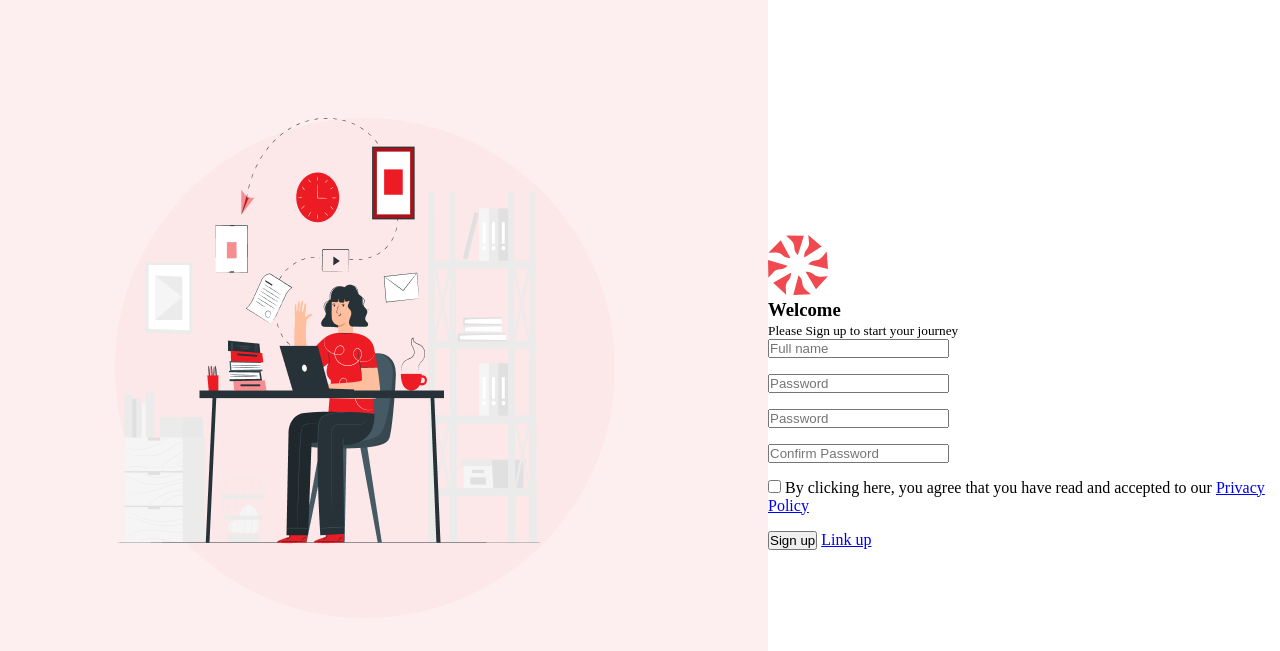
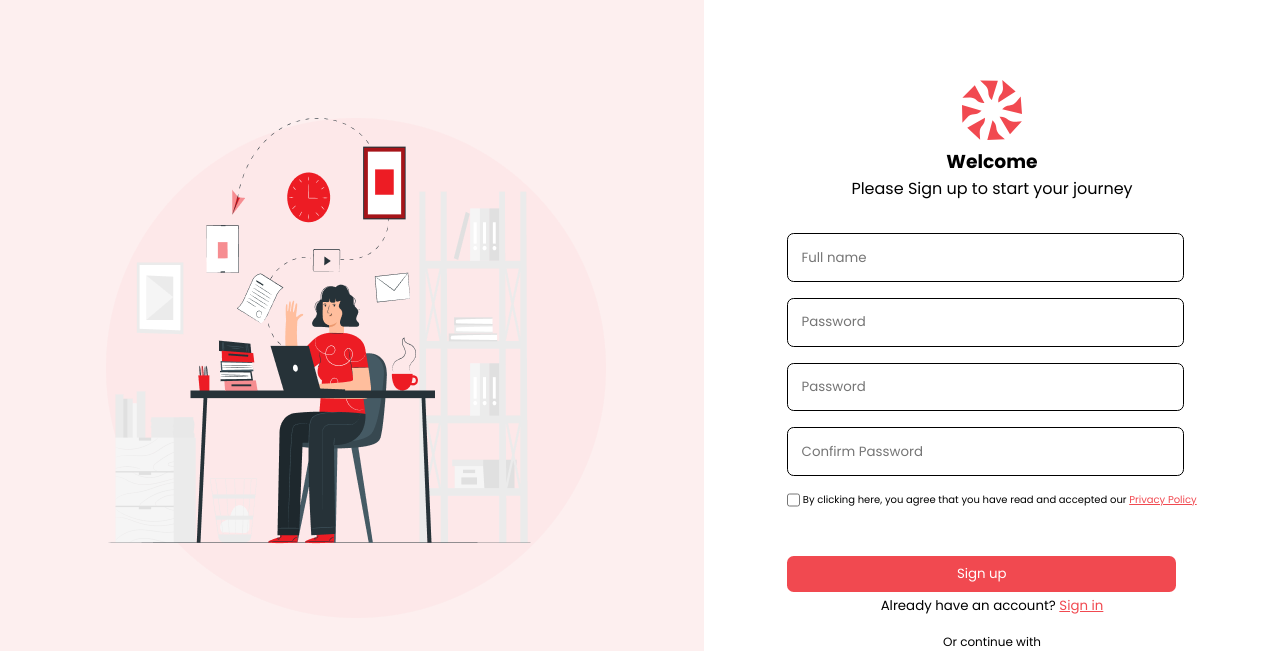
Before and after one commit to Teetwothefirst/RespectechWeb, a plain HTML site: page Log.html in a window 1280 px wide. Shown: the top 651 px of the page. Drawn offline with Linux system fonts and the light colour scheme.

Commit message:
Small Changes to the files, but the it involves the form edit, and understanding what SSO is

```diff
--- a/Log.css
+++ b/Log.css
@@ -1,10 +1,126 @@
+/* Font  Classes
+<<<<<<<.poppins-thin {
+  font-family: "Poppins", sans-serif;
+  font-weight: 100;
+  font-style: normal;
+}
+
+.poppins-extralight {
+  font-family: "Poppins", sans-serif;
+  font-weight: 200;
+  font-style: normal;
+}
+
+.poppins-light {
+  font-family: "Poppins", sans-serif;
+  font-weight: 300;
+  font-style: normal;
+}
+
+.poppins-regular {
+  font-family: "Poppins", sans-serif;
+  font-weight: 400;
+  font-style: normal;
+}
+
+.poppins-medium {
+  font-family: "Poppins", sans-serif;
+  font-weight: 500;
+  font-style: normal;
+}
+
+.poppins-semibold {
+  font-family: "Poppins", sans-serif;
+  font-weight: 600;
+  font-style: normal;
+}
+
+.poppins-bold {
+  font-family: "Poppins", sans-serif;
+  font-weight: 700;
+  font-style: normal;
+}
+
+.poppins-extrabold {
+  font-family: "Poppins", sans-serif;
+  font-weight: 800;
+  font-style: normal;
+}
+
+.poppins-black {
+  font-family: "Poppins", sans-serif;
+  font-weight: 900;
+  font-style: normal;
+}
+
+.poppins-thin-italic {
+  font-family: "Poppins", sans-serif;
+  font-weight: 100;
+  font-style: italic;
+}
+
+.poppins-extralight-italic {
+  font-family: "Poppins", sans-serif;
+  font-weight: 200;
+  font-style: italic;
+}
+
+.poppins-light-italic {
+  font-family: "Poppins", sans-serif;
+  font-weight: 300;
+  font-style: italic;
+}
+
+.poppins-regular-italic {
+  font-family: "Poppins", sans-serif;
+  font-weight: 400;
+  font-style: italic;
+}
+
+.poppins-medium-italic {
+  font-family: "Poppins", sans-serif;
+  font-weight: 500;
+  font-style: italic;
+}
+
+.poppins-semibold-italic {
+  font-family: "Poppins", sans-serif;
+  font-weight: 600;
+  font-style: italic;
+}
+
+.poppins-bold-italic {
+  font-family: "Poppins", sans-serif;
+  font-weight: 700;
+  font-style: italic;
+}
+
+.poppins-extrabold-italic {
+  font-family: "Poppins", sans-serif;
+  font-weight: 800;
+  font-style: italic;
+}
+
+.poppins-black-italic {
+  font-family: "Poppins", sans-serif;
+  font-weight: 900;
+  font-style: italic;
+}
+>>>>>>>>>
+
+
+*/
+
+
+
 *{
     padding: 0;
     margin: 0;
+    font-family: "Poppins", sans-serif;
 }
 main{
     display: grid;
-    grid-template-columns: 60% 40%;
+    grid-template-columns: 55% 45%;
 }
 .bg-pink{
     background-color: rgb(253, 232, 233,0.7);
@@ -30,8 +146,56 @@ label{
     display: block;
     margin-bottom: 1rem;
 }
-/* .right-child{
+label > input{
+    width: 90%;
+    padding: 1em;
+    border: 1px solid black;
+    border-radius: 0.5em;
+}
+a{
+    color: #F14950;
+}
+.signup{
+    width: 95%;
+    margin-top: 2rem;
+    background-color: #F14950;
+    color: white;
+    border: none;
+    border-radius: 0.5em;
+    padding: 8px 5px;
+}
+.right-child{
+    /* width: 100%;
     display: flex;
     flex-direction: column;
-    align-items: center;
-} */
+    align-items: center; */
+}
+.right-child > p{
+    margin-bottom: 2rem;
+}
+.right-child > form{
+    width: 100%;
+    /* display: flex;
+    flex-direction: column;
+    justify-content: center;
+    align-items: center; */
+}
+.continue{
+    font-size: .75em;
+    margin-top: .5rem;
+    margin-bottom: .35rem;
+}
+.signin{
+    display: flex;
+    justify-content: center;
+}
+.windmill, h3, .action, .SSO{
+    text-align: center;
+}
+.d-flex{
+    display: flex;
+    gap: 2.5px;
+}
+.d-flex > small{
+    font-size: x-small;
+}
--- a/Log.html
+++ b/Log.html
@@ -18,7 +18,7 @@
             </div>
             <div class="right">
                 <div class="right-child">
-                    <div>
+                    <div class="windmill">
                         <svg width="60" height="60" viewBox="0 0 60 60" fill="none" xmlns="http://www.w3.org/2000/svg">
                             <path d="M18.125 0.521484L23.3422 5.478C25.2986 7.30409 26.342 9.78237 26.342 12.5215C26.342 15.1302 27.3855 17.6085 29.2115 19.4346L29.8636 20.0867L35.8634 0.651908" fill="#F14950"/>
                             <path d="M0.394531 17.869L7.56813 17.6081C10.1767 17.4777 12.7853 18.5212 14.6113 20.3473C16.4373 22.1734 18.9154 23.0864 21.524 23.0864H22.437L12.7853 5.2168" fill="#F14950"/>
@@ -31,7 +31,7 @@
                         </svg>
                     </div>
                     <h3>Welcome</h3>
-                    <small>Please Sign up to start your journey</small>
+                    <p class="action">Please Sign up to start your journey</p>
                     <form action="">
                         <label for="fullname">
                             <input type="text" name="fullname" id="fullname" placeholder="Full name" required>
@@ -46,11 +46,23 @@
                             <input type="password" name="confirm" id="confirm" placeholder="Confirm Password" required>
                         </label>
                         <label for="check">
-                            <input type="checkbox" name="check" id="check">
-                            By clicking here, you agree that you have read and accepted to our <a href="privacypolicy.html">Privacy Policy</a>
+                            <div class="d-flex">
+                                <input type="checkbox" name="check" id="check">
+                                <small class="action">By clicking here, you agree that you have read and accepted our <a href="privacypolicy.html">Privacy Policy</a></small>
+                            </div>
+                           </label>
+                        <button type="submit" class="signup action">Sign up</button>
+                        <label for="signin" class="action">
+                            <small class="">Already have an account? <a href="index.html">Sign in</a></small>
                         </label>
-                        <button type="submit">Sign up</button>
-                        <a href="index.html">Link up</a>
+
+                        <p for="or" class="continue action">Or continue with</p>
+                        <div class="SSO"><!--SSO stands for Single Sign on and it's a Auth method for verify accounts
+                            easily by using Google and the likes-->
+                            <a href="#"><img src="./assets/google.png" alt="Google SSO"></a>
+                            <a href="#"><img src="./assets/facebook (3).png" alt=""></a>
+                            <a href="#"><img src="./assets/linkedIn.png" alt=""></a>
+                        </div>
                     </form>
                 </div>
 
```
